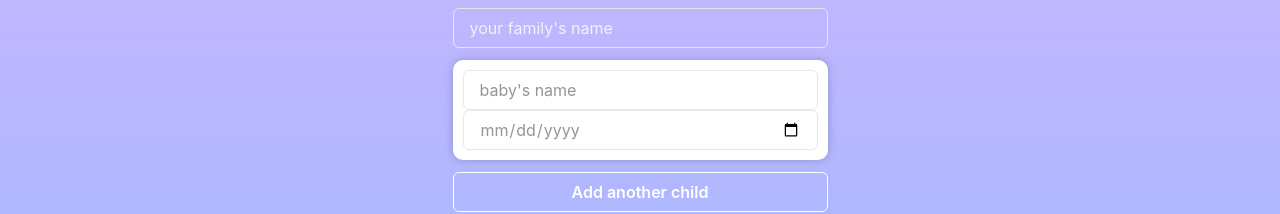
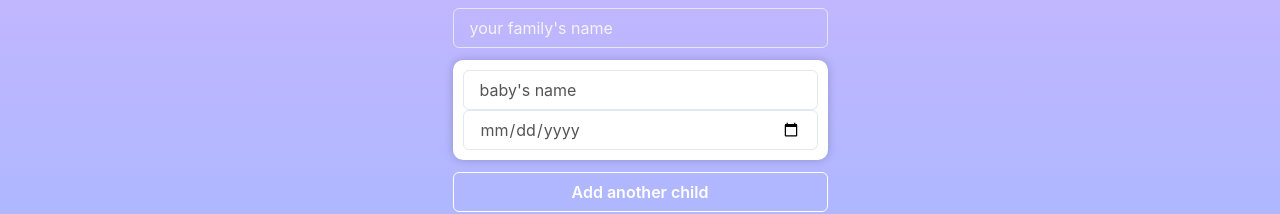
Before and after one commit to sharonrgomez/marina, a React (Vite) app: page /family/new in a window 1280 px wide. Shown: the part 301-515 px from the top of the page. Built offline with nearby package versions, Linux system fonts and the light colour scheme; no server answers; a web font is replaced by a local one.

Commit message:
fixing BabyForm state issues

```diff
--- a/src/components/BabyForm.tsx
+++ b/src/components/BabyForm.tsx
@@ -1,24 +1,32 @@
 import { Input } from "@chakra-ui/react";
-import { useState } from "react";
 import { Baby } from "../pages/FamilyCreate";
 
-const BabyForm = ({ babies, index }: { babies: Baby[]; index: number }) => {
-  const [name, setName] = useState("");
-  const [bday, setBday] = useState("");
-
+const BabyForm = ({
+  baby,
+  hasMultipleBabies,
+  index,
+  setName,
+  setBday,
+}: {
+  baby: Baby;
+  hasMultipleBabies: boolean;
+  index: number;
+  setName: (name: string) => void;
+  setBday: (bday: string) => void;
+}) => {
   return (
     <div className="baby-card">
       <Input
         type="text"
         placeholder={
-          babies.length === 1 ? "baby's name" : `baby ${index + 1}'s name`
+          hasMultipleBabies ? "baby's name" : `baby ${index + 1}'s name`
         }
-        value={name}
+        value={baby.name}
         onChange={(e) => setName(e.target.value)}
       />
       <Input
         type="date"
-        value={bday}
+        value={baby.dob}
         onChange={(e) => setBday(e.target.value)}
       />
     </div>
--- a/src/firebase/firestore/family.ts
+++ b/src/firebase/firestore/family.ts
@@ -1,47 +1,27 @@
+/* eslint-disable @typescript-eslint/no-explicit-any */
 import firebase_app from "../config";
 import { DocumentReference, getFirestore } from "firebase/firestore";
 import { collection, addDoc, doc, writeBatch } from "firebase/firestore";
+import { Baby } from "../../pages/FamilyCreate";
 
 const fs = getFirestore(firebase_app);
 
-interface Baby {
-  name: string
-  gender: string
-}
-
 export const createBabies = async (babies: Baby[]) => {
-  let result: DocumentReference[] | null = null, error = null;
-  const babyRefs: DocumentReference[] = []
+  let result: DocumentReference[] | null = null,
+    error = null;
+  const babyRefs: DocumentReference[] = [];
 
   try {
     const batch = writeBatch(fs);
 
     babies.forEach((baby) => {
-      var docRef = doc(collection(fs, "babies")); //automatically generate unique id
-      babyRefs.push(docRef)
+      const docRef = doc(collection(fs, "babies")); //automatically generate unique id
+      babyRefs.push(docRef);
       batch.set(docRef, baby);
     });
 
-    await batch.commit()
-    result = babyRefs
-  } catch (e: any) {
-    error = e;
-  }
-
-  return { result, error }
-
-}
-
-export const createFamily = async (name, babies: Baby[]) => {
-  let result = null,
-    error = null;
-
-  try {
-    const { result: babyRefs, error } = await createBabies(babies)
-    if (error) throw error
-
-    const docRef = await addDoc(collection(fs, "families"), { name, babies: babyRefs });
-    alert(docRef.id)
+    await batch.commit();
+    result = babyRefs;
   } catch (e: any) {
     error = e;
   }
@@ -49,28 +29,23 @@ export const createFamily = async (name, babies: Baby[]) => {
   return { result, error };
 };
 
-// export const getFamily = async (email, password) => {
-//   let result = null,
-//     error = null;
+export const createFamily = async (name, babies: Baby[]) => {
+  // eslint-disable-next-line prefer-const
+  let result = null,
+    error = null;
 
-//   try {
-//     result = await signInWithEmailAndPassword(auth, email, password);
-//   } catch (e) {
-//     error = e;
-//   }
+  try {
+    const { result: babyRefs, error } = await createBabies(babies);
+    if (error) throw error;
 
-//   return { result, error };
-// };
+    const docRef = await addDoc(collection(fs, "families"), {
+      name,
+      babies: babyRefs,
+    });
+    alert(docRef.id);
+  } catch (e: any) {
+    error = e;
+  }
 
-// export const joinFamily = async (email, password) => {
-//   let result = null,
-//     error = null;
-
-//   try {
-//     result = await signInWithEmailAndPassword(auth, email, password);
-//   } catch (e) {
-//     error = e;
-//   }
-
-//   return { result, error };
-// };
+  return { result, error };
+};
--- a/src/pages/FamilyCreate.tsx
+++ b/src/pages/FamilyCreate.tsx
@@ -2,7 +2,7 @@
 
 import { Button, Input, Stack, Text } from "@chakra-ui/react";
 import { createFamily } from "../firebase/firestore/family";
-import { useState } from "react";
+import { Dispatch, SetStateAction, useState } from "react";
 import { Link } from "react-router-dom";
 import "../styles/layout.css";
 import "../styles/family-create.css";
@@ -13,6 +13,39 @@ export type Baby = {
   dob: string;
   gender?: "boy" | "girl";
 };
+
+const Babies = ({
+  babies,
+  setBabies,
+}: {
+  babies: Baby[];
+  // eslint-disable-next-line @typescript-eslint/no-explicit-any
+  setBabies: Dispatch<SetStateAction<Baby[]>>;
+}) =>
+  babies.map((baby, i) => {
+    return (
+      <BabyForm
+        baby={baby}
+        hasMultipleBabies={babies.length === 1}
+        index={i}
+        key={i}
+        setName={(name) =>
+          setBabies((prev) => {
+            const newBabies = [...prev];
+            newBabies[i].name = name;
+            return newBabies;
+          })
+        }
+        setBday={(bday) =>
+          setBabies((prev) => {
+            const newBabies = [...prev];
+            newBabies[i].dob = bday;
+            return newBabies;
+          })
+        }
+      />
+    );
+  });
 
 const Family = () => {
   const [familyName, setFamilyName] = useState("");
@@ -28,11 +61,6 @@ const Family = () => {
 
     return;
   };
-
-  const Babies = () =>
-    babies.map((_, i) => {
-      return <BabyForm babies={babies} index={i} key={i} />;
-    });
 
   const handleAddAnotherBaby = () => {
     setBabies([...babies, { name: "", dob: "" }]);
@@ -56,7 +84,7 @@ const Family = () => {
             onChange={(e) => setFamilyName(e.target.value)}
           />
 
-          <Babies />
+          <Babies babies={babies} setBabies={setBabies} />
 
           <Button
             onClick={handleAddAnotherBaby}
--- a/src/styles/family-create.css
+++ b/src/styles/family-create.css
@@ -12,10 +12,6 @@
   color: #545454;
 
   ::placeholder {
-    color: #959595;
-  }
-
-  input[type="date"] {
-    color: #959595;
+    color: #545454;
   }
 }
```
